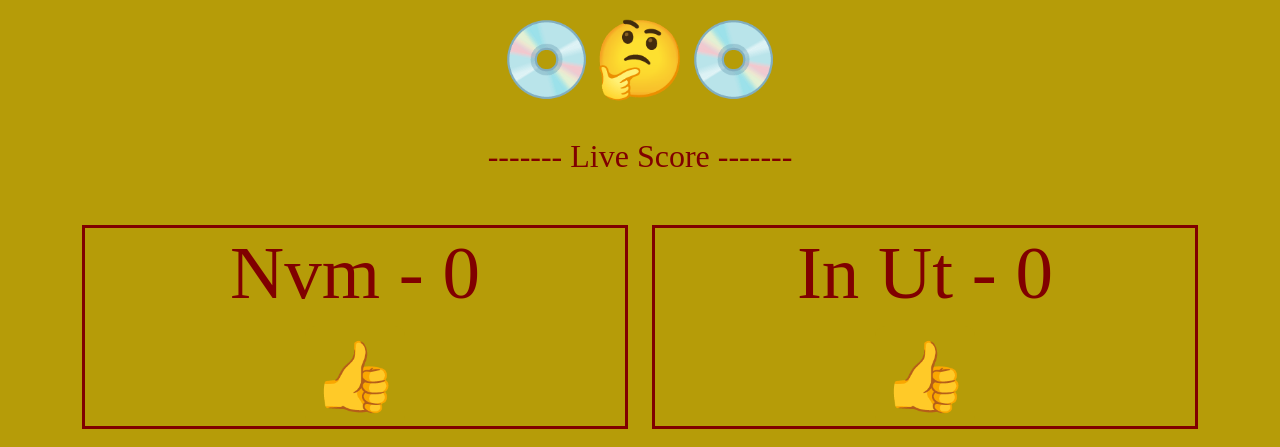
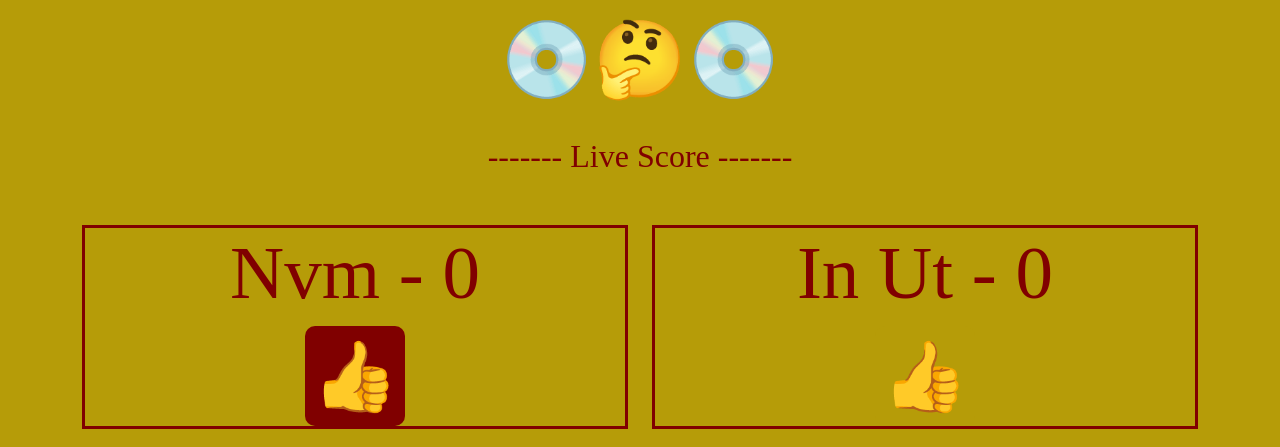
Before and after one commit to ScottsC0de/elite-matchups, a website: page public/matchup.html in a window 1280 px wide. In both pictures the pointer is over the button 355 px from the left and 376 px from the top of the page. Shown: the top 447 px of the page. Drawn offline with nearby package versions, Linux system fonts and the light colour scheme; no server answers.

Commit message:
still fixing..

```diff
--- a/public/styles.css
+++ b/public/styles.css
@@ -34,12 +34,12 @@ ul {
     border: none;
 }
 
-/* button:hover {
+button:hover {
     background-color: maroon;
-} */
+}
 
 button:focus {
-    /* background-color: maroon; */
+    background-color: maroon;
     width: 100px;
     height: 100px;
     border: 2px solid maroon;
```
